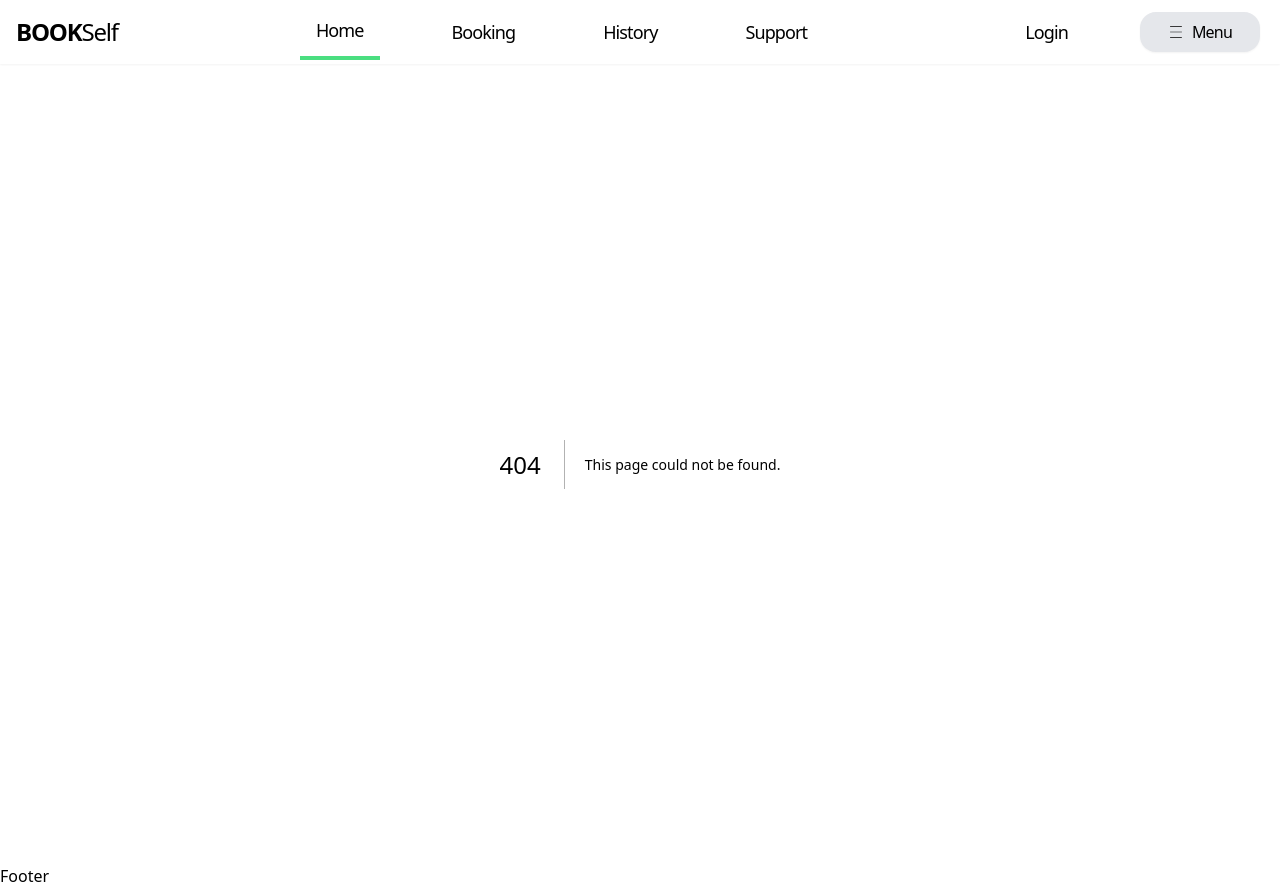
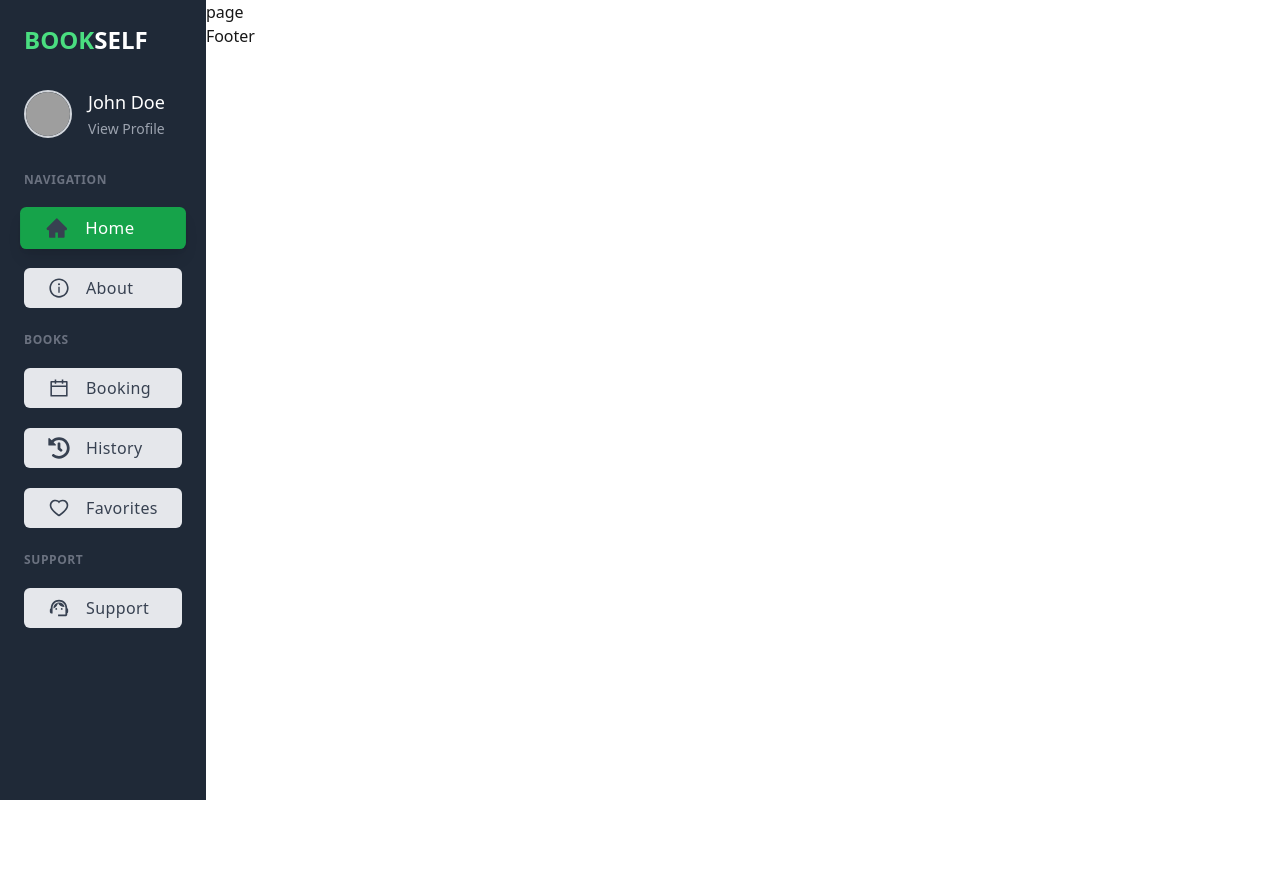
Before and after one commit to Pum2A/BookSelf, a Next.js app: page /home in a window 1280 px wide. Before the commit this address had no page. After the commit the page ends 800 px from the top, so only its background shows below. Built offline with nearby package versions, Linux system fonts and the light colour scheme; grey boxes are pictures that could not be loaded.

Commit message:
topbar changed to sidebar

```diff
--- /dev/null
+++ b/app/about/page.tsx
@@ -0,0 +1,7 @@
+import React from "react";
+
+function page() {
+  return <div>page</div>;
+}
+
+export default page;
--- a/app/components/MobileMenu.tsx
+++ /dev/null
@@ -1,66 +0,0 @@
-import React from "react";
-import NavButton from "./reusableComponents/NavButton";
-import { IoCloseCircleSharp } from "react-icons/io5";
-import {
-  AiFillHome,
-  AiOutlineInfoCircle,
-  AiOutlineBook,
-  AiOutlineUser,
-} from "react-icons/ai";
-import { MdSupportAgent } from "react-icons/md";
-
-interface MobileMenuProps {
-  toggleMenu: () => void;
-}
-
-function MobileMenu({ toggleMenu }: MobileMenuProps) {
-  return (
-    <div className="lg:hidden fixed top-0 left-0 w-full h-full bg-gray-100 flex flex-col items-center p-6 shadow-lg z-50">
-      {/* Close Button */}
-      <IoCloseCircleSharp
-        onClick={toggleMenu}
-        size={35}
-        className="absolute top-4 right-4 cursor-pointer text-gray-700 hover:text-red-500 transition-colors"
-      />
-
-      {/* Header */}
-      <h2 className="text-xl font-bold text-gray-800 mb-6 mt-10">Menu</h2>
-
-      {/* Navigation Items */}
-      <ul className="flex flex-col gap-4 w-full">
-        <NavButton href="/home" isMobile>
-          <div className="flex items-center gap-3">
-            <AiFillHome size={20} className="text-gray-600" />
-            Home
-          </div>
-        </NavButton>
-        <NavButton href="/about" isMobile>
-          <div className="flex items-center gap-3">
-            <AiOutlineInfoCircle size={20} className="text-gray-600" />
-            About
-          </div>
-        </NavButton>
-        <NavButton href="/rules" isMobile>
-          <div className="flex items-center gap-3">
-            <AiOutlineBook size={20} className="text-gray-600" />
-            Rules
-          </div>
-        </NavButton>
-        <NavButton href="/support" isMobile>
-          <div className="flex items-center gap-3">
-            <MdSupportAgent size={20} className="text-gray-600" />
-            Support
-          </div>
-        </NavButton>
-        <NavButton href="/user" isMobile>
-          <div className="flex items-center gap-3">
-            <AiOutlineUser size={20} className="text-gray-600" />
-            User Profile
-          </div>
-        </NavButton>
-      </ul>
-    </div>
-  );
-}
-
-export default MobileMenu;
--- /dev/null
+++ b/app/components/Sidebar.tsx
@@ -0,0 +1,113 @@
+"use client"; // Komponent kliencki
+
+import React, { useState } from "react";
+import NavButton from "./reusableComponents/NavButton";
+import { CiMenuBurger } from "react-icons/ci";
+import { AiFillHome, AiOutlineInfoCircle, AiOutlineUser } from "react-icons/ai";
+import { MdSupportAgent } from "react-icons/md";
+import { AiOutlineCalendar, AiOutlineHeart } from "react-icons/ai";
+import { FaHistory } from "react-icons/fa";
+import { useMenu } from "../contexts/MenuContext";
+
+function Sidebar() {
+  const { menuOpen, toggleMenu } = useMenu();
+
+  return (
+    <div className={`relative flex h-screen `}>
+      {/* Sidebar */}
+      <div
+        className={`top-0 left-0 z-50 h-full-screen bg-gray-800 p-6 transform transition-all duration-300 ease-in-out
+        ${menuOpen ? "hidden" : "block"}`}
+      >
+        {/* Logo */}
+        <a href="/" className="text-2xl text-white font-semibold mb-8 block">
+          <span className="text-green-400">BOOK</span>SELF
+        </a>
+
+        {/* User Profile or Authentication */}
+        <div className="flex items-center gap-4 mb-8">
+          <img
+            src="/path-to-profile-pic.jpg"
+            alt="User Profile"
+            className="w-12 h-12 rounded-full border-2 border-gray-300"
+          />
+          <div>
+            <p className="text-lg text-white">John Doe</p>
+            <a
+              href="/profile"
+              className="text-sm text-gray-400 hover:text-white"
+            >
+              View Profile
+            </a>
+          </div>
+        </div>
+
+        {/* Navigation Items */}
+        <ul className="flex flex-col gap-5 w-full">
+          <h3 className="text-xs font-semibold text-gray-500 uppercase tracking-wider">
+            Navigation
+          </h3>
+          <NavButton href="/home" isMobile>
+            <div className="flex items-center gap-4">
+              <AiFillHome size={22} className="text-gray-700" />
+              Home
+            </div>
+          </NavButton>
+          <NavButton href="/about" isMobile>
+            <div className="flex items-center gap-4">
+              <AiOutlineInfoCircle size={22} className="text-gray-700" />
+              About
+            </div>
+          </NavButton>
+        </ul>
+
+        {/* Books Section */}
+        <ul className="flex flex-col gap-5 w-full mt-6">
+          <h3 className="text-xs font-semibold text-gray-500 uppercase tracking-wider">
+            Books
+          </h3>
+          <NavButton href="/booking" isMobile>
+            <div className="flex items-center gap-4">
+              <AiOutlineCalendar size={22} className="text-gray-700" />
+              Booking
+            </div>
+          </NavButton>
+          <NavButton href="/history" isMobile>
+            <div className="flex items-center gap-4">
+              <FaHistory size={22} className="text-gray-700" />
+              History
+            </div>
+          </NavButton>
+          <NavButton href="/favorites" isMobile>
+            <div className="flex items-center gap-4">
+              <AiOutlineHeart size={22} className="text-gray-700" />
+              Favorites
+            </div>
+          </NavButton>
+        </ul>
+
+        {/* Support Section */}
+        <ul className="flex flex-col gap-5 w-full mt-6">
+          <h3 className="text-xs font-semibold text-gray-500 uppercase tracking-wider">
+            Support
+          </h3>
+          <NavButton href="/support" isMobile>
+            <div className="flex items-center gap-4">
+              <MdSupportAgent size={22} className="text-gray-700" />
+              Support
+            </div>
+          </NavButton>
+        </ul>
+      </div>
+
+      {/* Menu Toggle Icon */}
+      <CiMenuBurger
+        size={30}
+        className="text-white cursor-pointer lg:hidden fixed top-6 left-6 z-50"
+        onClick={toggleMenu}
+      />
+    </div>
+  );
+}
+
+export default Sidebar;
--- a/app/components/Topbar.tsx
+++ /dev/null
@@ -1,60 +0,0 @@
-"use client";
-import React, { useState, useEffect } from "react";
-import NavButton from "./reusableComponents/NavButton";
-import { CiMenuBurger } from "react-icons/ci";
-import MobileMenu from "./MobileMenu";
-
-function Topbar() {
-  const [menuOpen, setMenuOpen] = useState(false);
-
-  const toggleMenu = () => setMenuOpen(!menuOpen);
-
-  useEffect(() => {
-    const handleResize = () => {
-      if (window.innerWidth >= 1024) setMenuOpen(false);
-    };
-
-    window.addEventListener("resize", handleResize);
-    return () => window.removeEventListener("resize", handleResize);
-  }, []);
-
-  return (
-    <nav
-      className="flex justify-between items-center h-16 bg-white text-black relative shadow-sm"
-      role="navigation"
-    >
-      <div className="flex items-center">
-        <a
-          href="/"
-          className="mx-4 text-2xl font-light tracking-tighter text-black"
-        >
-          <span className="font-semibold">BOOK</span>
-          Self
-        </a>
-      </div>
-      <CiMenuBurger
-        size={30}
-        className="mx-2 lg:hidden cursor-pointer"
-        onClick={toggleMenu}
-        tabIndex={0}
-        onKeyDown={(e) => (e.key === "Enter" || e.key === " ") && toggleMenu()}
-      />
-      <ul className="hidden lg:flex items-center gap-4">
-        <NavButton href="/home">Home</NavButton>
-        <NavButton href="/about">Booking</NavButton>
-        <NavButton href="/rules">History</NavButton>
-        <NavButton href="/support">Support</NavButton>
-      </ul>
-      <ul className="hidden lg:flex items-center gap-4 tracking-tighter">
-        <NavButton href="/login">Login</NavButton>
-        <span className="bg-gray-200 px-7 py-2 mx-5 rounded-2xl shadow-sm font-normal flex items-center cursor-pointer gap-2">
-          <CiMenuBurger />
-          Menu
-        </span>
-      </ul>
-      {menuOpen && <MobileMenu toggleMenu={toggleMenu} />}
-    </nav>
-  );
-}
-
-export default Topbar;
--- a/app/components/reusableComponents/NavButton.tsx
+++ b/app/components/reusableComponents/NavButton.tsx
@@ -17,19 +17,21 @@ function NavButton({
   const router = useRouter();
   const isActive = usePathname() === href;
 
+  // Style na urządzenia mobilne
   const mobileStyles = isActive
-    ? "bg-green-400 text-white font-semibold shadow-md"
-    : "bg-gray-200 text-gray-700 hover:bg-green-400 hover:text-white";
+    ? "bg-green-600 text-white font-medium shadow-lg transform scale-105"
+    : "bg-gray-200 text-gray-700 hover:bg-green-600 hover:text-white transition-all transform hover:scale-105";
 
+  // Style na desktop
   const desktopStyles = isActive
-    ? "border-b-4 border-green-400"
-    : "text-black hover:border-b-4 hover:border-green-400";
+    ? "border-l-4 border-green-600 text-green-600 pl-4"
+    : "text-gray-600 hover:border-l-4 hover:border-green-600 hover:text-green-600 transition-all";
 
   return (
     <li
-      className={`relative py-3 px-4  text-center cursor-pointer tracking-tighter ${
-        isMobile ? "text-xl w-full" : "text-lg lg:mx-5"
-      } ${isMobile ? mobileStyles : desktopStyles} ${className}  `}
+      className={`relative py-2 px-6 text-center cursor-pointer -tracking-tight rounded-md transition-all flex ${
+        isMobile ? mobileStyles : desktopStyles
+      } ${className}`}
       onClick={() => router.push(href)}
     >
       {children}
--- /dev/null
+++ b/app/contexts/MenuContext.tsx
@@ -0,0 +1,34 @@
+"use client"; // Pamiętaj, że to jest klientowy komponent
+
+import React, { createContext, useState, useContext, ReactNode } from "react";
+
+// Typy stanu menu
+interface MenuContextType {
+  menuOpen: boolean;
+  toggleMenu: () => void;
+}
+
+// Tworzymy domyślną wartość kontekstu
+const MenuContext = createContext<MenuContextType | undefined>(undefined);
+
+// Provider kontekstu
+export const MenuProvider = ({ children }: { children: ReactNode }) => {
+  const [menuOpen, setMenuOpen] = useState(false);
+
+  const toggleMenu = () => setMenuOpen((prev) => !prev);
+
+  return (
+    <MenuContext.Provider value={{ menuOpen, toggleMenu }}>
+      {children}
+    </MenuContext.Provider>
+  );
+};
+
+// Custom hook do używania MenuContext
+export const useMenu = () => {
+  const context = useContext(MenuContext);
+  if (!context) {
+    throw new Error("useMenu must be used within a MenuProvider");
+  }
+  return context;
+};
--- /dev/null
+++ b/app/home/page.tsx
@@ -0,0 +1,7 @@
+import React from "react";
+
+function page() {
+  return <div>page</div>;
+}
+
+export default page;
--- a/app/layout.tsx
+++ b/app/layout.tsx
@@ -1,8 +1,9 @@
 import { Inter } from "next/font/google";
 import type { Metadata } from "next";
 import "./globals.css";
-import Topbar from "./components/Topbar";
 import Footer from "./components/Footer";
+import { MenuProvider } from "./contexts/MenuContext";
+import Sidebar from "./components/Sidebar"; // Importujemy Sidebar bez dynamicznego importu
 
 const inter = Inter({
   subsets: ["latin"],
@@ -22,9 +23,15 @@ export default function RootLayout({
   return (
     <html lang="en" className={inter.variable}>
       <body className="font-sans">
-        <Topbar />
-        {children}
-        <Footer />
+        <MenuProvider>
+          <div className="flex">
+            <Sidebar />
+            <div className="flex flex-col">
+              <main>{children}</main>
+              <Footer />
+            </div>
+          </div>
+        </MenuProvider>
       </body>
     </html>
   );
--- /dev/null
+++ b/app/login/page.tsx
@@ -0,0 +1,7 @@
+import React from "react";
+
+function page() {
+  return <div>page</div>;
+}
+
+export default page;
--- /dev/null
+++ b/app/register/page.tsx
@@ -0,0 +1,7 @@
+import React from "react";
+
+function page() {
+  return <div>page</div>;
+}
+
+export default page;
```
